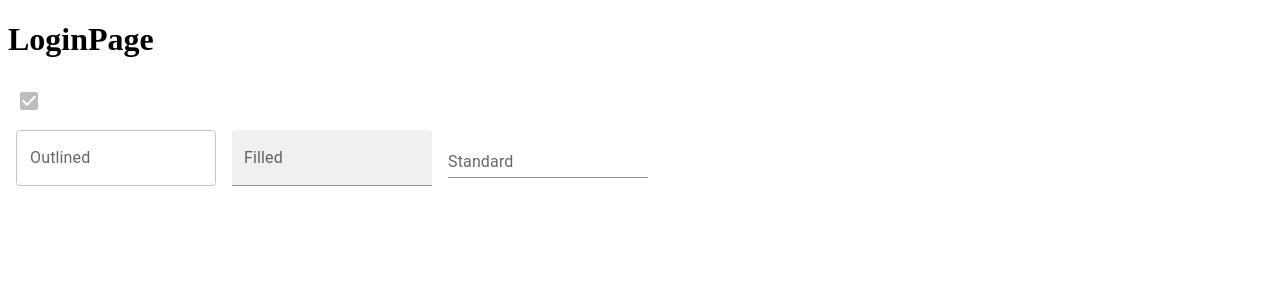
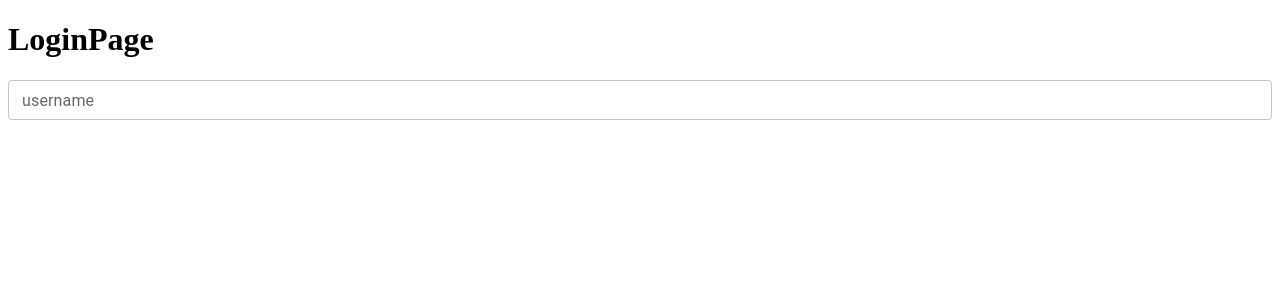
Before and after one commit to qasis-tech/E-Comm-SV-FE, a React (Create React App) app: page / in a window 1280 px wide. Shown: the top 300 px of the page. Built offline with nearby package versions, Linux system fonts and the light colour scheme.

Commit message:
login page -  user name input field  added

```diff
--- a/src/App.js
+++ b/src/App.js
@@ -4,7 +4,7 @@ import Login from "./pages/loginPage";
 
 function App() {
   return (
-    <div >
+    <div>
       {/* <Home /> */}
       {/* <ProductDetails /> */}
       <Login />
--- a/src/pages/loginPage.js
+++ b/src/pages/loginPage.js
@@ -1,28 +1,17 @@
-import * as React from 'react';
-import Checkbox from '@mui/material/Checkbox';
-import Box from '@mui/material/Box';
-import TextField from '@mui/material/TextField';
-
-const label = { inputProps: { 'aria-label': 'Checkbox demo' } };
+import * as React from "react";
+import TextField from "@mui/material/TextField";
 
 function LoginPage() {
   return (
-      <div >
+    <div>
       <h1>LoginPage</h1>
-        <Checkbox {...label} disabled checked />
-        <Box
-      component="form"
-      sx={{
-        '& > :not(style)': { m: 1, width: '25ch' },
-      }}
-      noValidate
-      autoComplete="off"
-    >
-      <TextField id="outlined-basic" label="Outlined" variant="outlined" />
-      <TextField id="filled-basic" label="Filled" variant="filled" />
-      <TextField id="standard-basic" label="Standard" variant="standard" />
-    </Box>
-
+      <TextField
+        id="login-username"
+        label="username"
+        variant="outlined"
+        size="small"
+        fullWidth
+      />
     </div>
   );
 }
```
Lines whose indentation alone changed are shown as unchanged.
